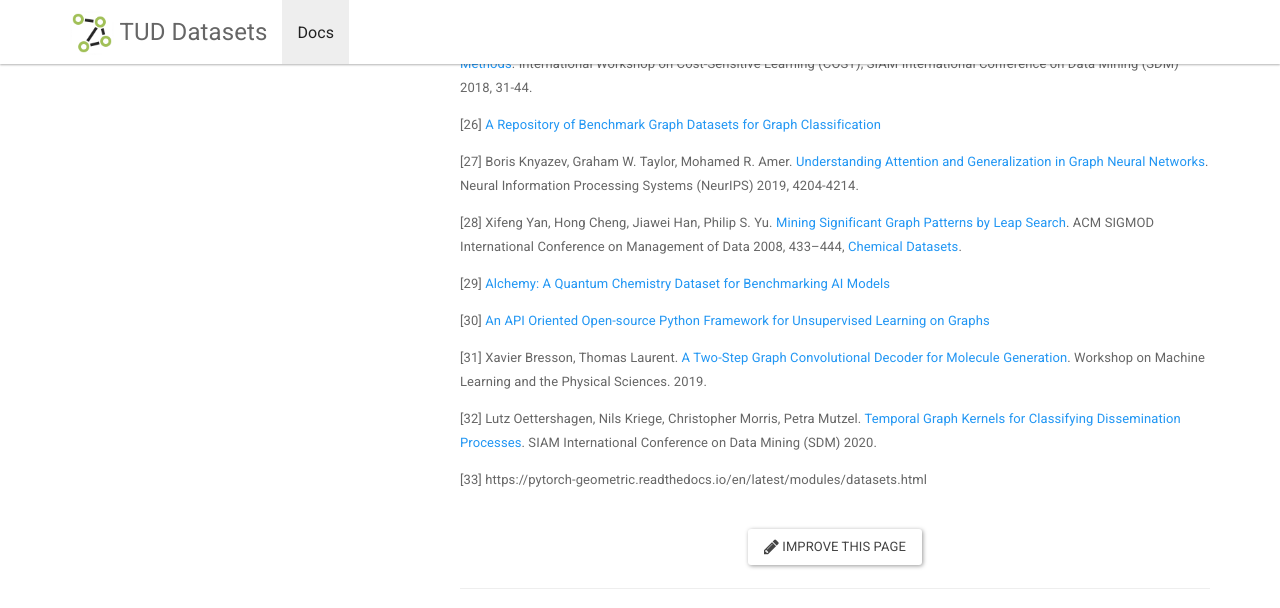
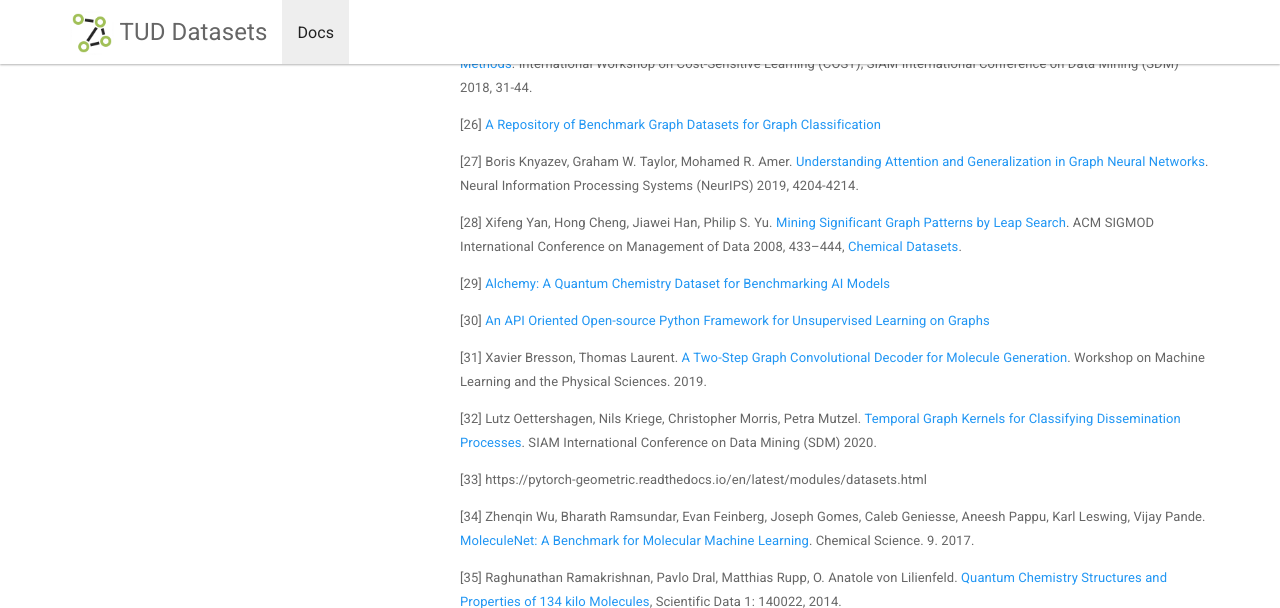
Before and after one commit to chrsmrrs/datasets, a Jekyll site: the page built from _docs/bibliography.md, in a window 1280 px wide and 900 px high, scrolled down 1474 px, cut to the strip 0-608 px from the top of the window. Built offline with Jekyll 4.4.1, drawn with Linux system fonts in a browser that asks for light colours.

Commit message:
Update bibliography.md

```diff
--- a/_docs/bibliography.md
+++ b/_docs/bibliography.md
@@ -81,3 +81,10 @@ Feb. 1996.
 [32] Lutz Oettershagen, Nils Kriege, Christopher Morris, Petra Mutzel. [Temporal Graph Kernels for Classifying Dissemination Processes](https://arxiv.org/pdf/1911.05496.pdf). SIAM International Conference on Data Mining (SDM) 2020.
 
 [33] https://pytorch-geometric.readthedocs.io/en/latest/modules/datasets.html
+
+[34]  Zhenqin Wu, Bharath Ramsundar, Evan Feinberg, Joseph Gomes, Caleb Geniesse, Aneesh Pappu, Karl Leswing, Vijay Pande.
+[MoleculeNet: A Benchmark for Molecular Machine Learning](https://arxiv.org/abs/1703.00564). Chemical Science. 9. 2017.
+
+[35] Raghunathan Ramakrishnan, Pavlo Dral, Matthias Rupp, O. Anatole von Lilienfeld.
+[Quantum Chemistry Structures and Properties of 134 kilo Molecules](https://www.researchgate.net/publication/274256239_Quantum_chemistry_structures_and_properties_of_134_kilo_molecules), Scientific Data
+1: 140022, 2014.
```
